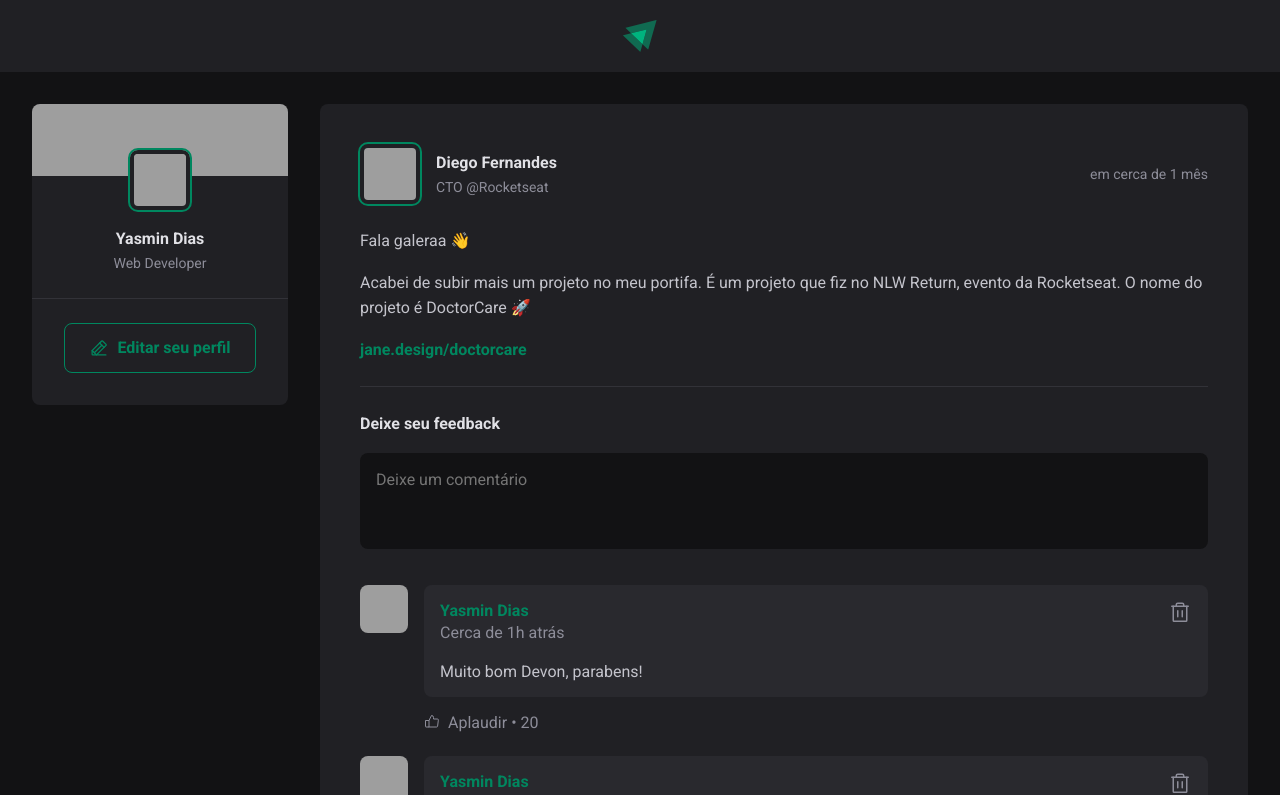
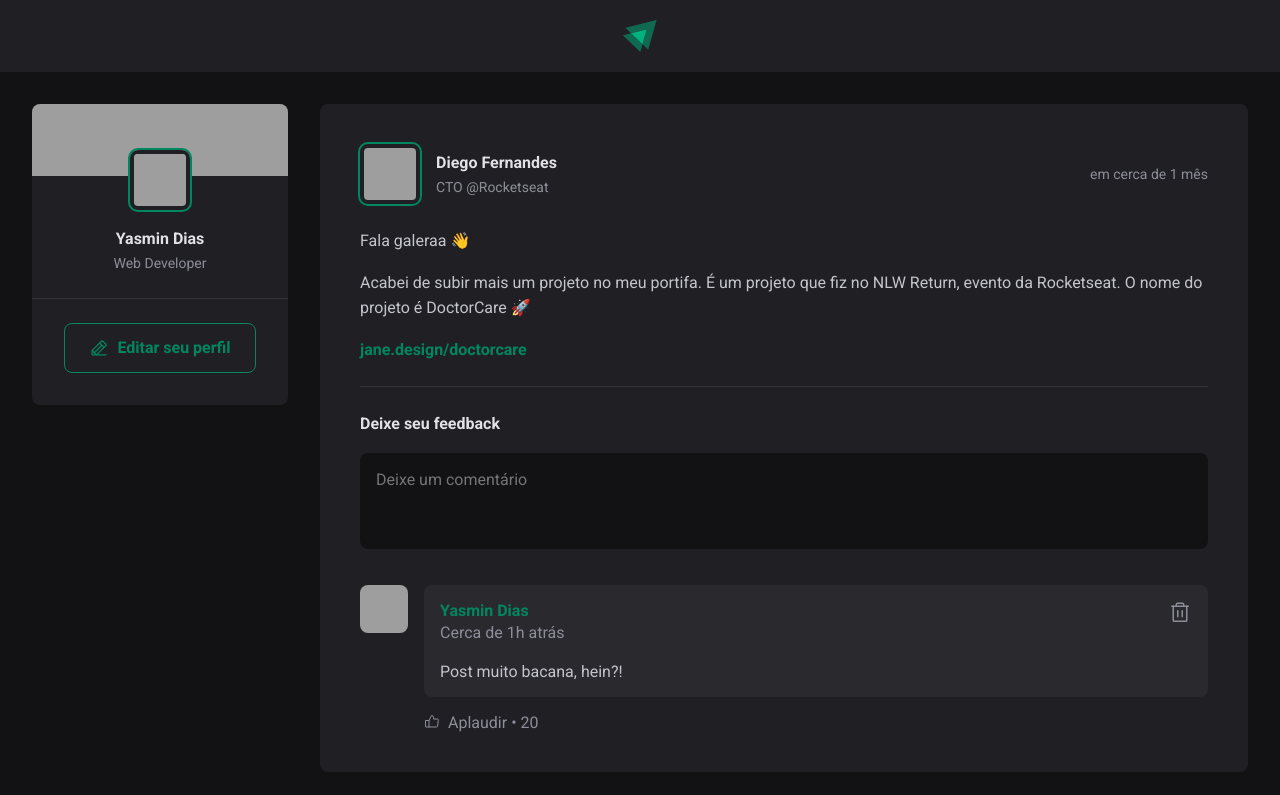
Before and after one commit to YasminFerrariDias/fundamentos-react, a React (Vite) app: page / in a window 1280 px wide. Shown: the top 795 px of the page. Built offline with nearby package versions, Linux system fonts and the light colour scheme; grey boxes are pictures that could not be loaded.

Commit message:
Inserindo Comentários - Programação declarativa

```diff
--- a/src/components/Comment.jsx
+++ b/src/components/Comment.jsx
@@ -3,7 +3,7 @@ import fotoPerfil from "../assets/perfil.jpg";
 import { ThumbsUp, Trash } from "phosphor-react";
 import { Avatar } from "./avatar";
 
-export function Comment() {
+export function Comment({ content }) {
   return (
     <div className={styles.comment}>
       <Avatar hasBorder={false} src={fotoPerfil} />
@@ -13,7 +13,9 @@ export function Comment() {
           <header>
             <div className={styles.authorAndTime}>
               <strong>Yasmin Dias</strong>
-              <time title="11 de Maio ás 11:50" dateTime="2026-03-27 11:30:59">Cerca de 1h atrás</time>
+              <time title="11 de Maio ás 11:50" dateTime="2026-03-27 11:30:59">
+                Cerca de 1h atrás
+              </time>
             </div>
 
             <button title="Deletar comentário">
@@ -21,13 +23,14 @@ export function Comment() {
             </button>
           </header>
 
-          <p>Muito bom Devon, parabens!</p>
+          <p>{content}</p>
         </div>
 
         <footer>
           <button>
-          <ThumbsUp />
-          Aplaudir <span>20</span>
+            <ThumbsUp />
+            Aplaudir
+            <span>20</span>
           </button>
         </footer>
       </div>
--- a/src/components/Post.jsx
+++ b/src/components/Post.jsx
@@ -7,12 +7,10 @@ import { Comment } from "./Comment";
 
 import styles from "./Post.module.css";
 
+export function Post({ author, publishedAt, content }) {
+  const [comments, setComments] = useState(["Post muito bacana, hein?!"]);
 
-export function Post({ author, publishedAt, content }) {
-  const [comments, setComments] = useState([
-    1,
-    2
-  ]);
+  const [newComentText, setNewCommentText] = useState("");
 
   const publishedDateFormatted = format(
     publishedAt,
@@ -29,7 +27,13 @@ export function Post({ author, publishedAt, content }) {
 
   function handleCreateNewComment(event) {
     event.preventDefault();
-    setComments([...comments, comments.length + 1]);
+    const newComments = event.target.comment.value;
+    setComments([...comments, newComments]);
+    setNewCommentText("");
+  }
+
+  function handleNewCommentChange(event) {
+    setNewCommentText(event.target.value);
   }
 
   return (
@@ -69,7 +73,12 @@ export function Post({ author, publishedAt, content }) {
 
       <form onSubmit={handleCreateNewComment} className={styles.commentForm}>
         <strong>Deixe seu feedback</strong>
-        <textarea placeholder="Deixe um comentário" />
+        <textarea
+        name="comment"
+        placeholder="Deixe um comentário"
+        value={newComentText}
+        onChange={handleNewCommentChange}
+        />
 
         <footer>
           <button type="submit">Publicar</button>
@@ -78,7 +87,7 @@ export function Post({ author, publishedAt, content }) {
 
       <div className={styles.commentList}>
         {comments.map((comment) => {
-          return <Comment key={comment} />;
+          return <Comment key={comment} content={comment} />;
         })}
       </div>
     </article>
```
